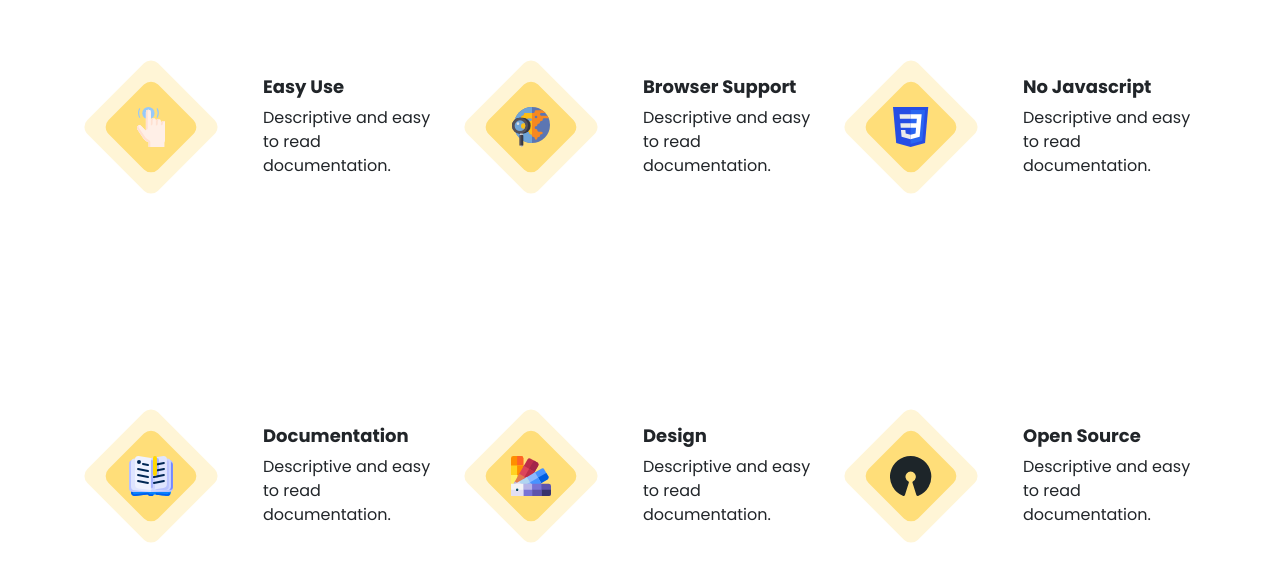
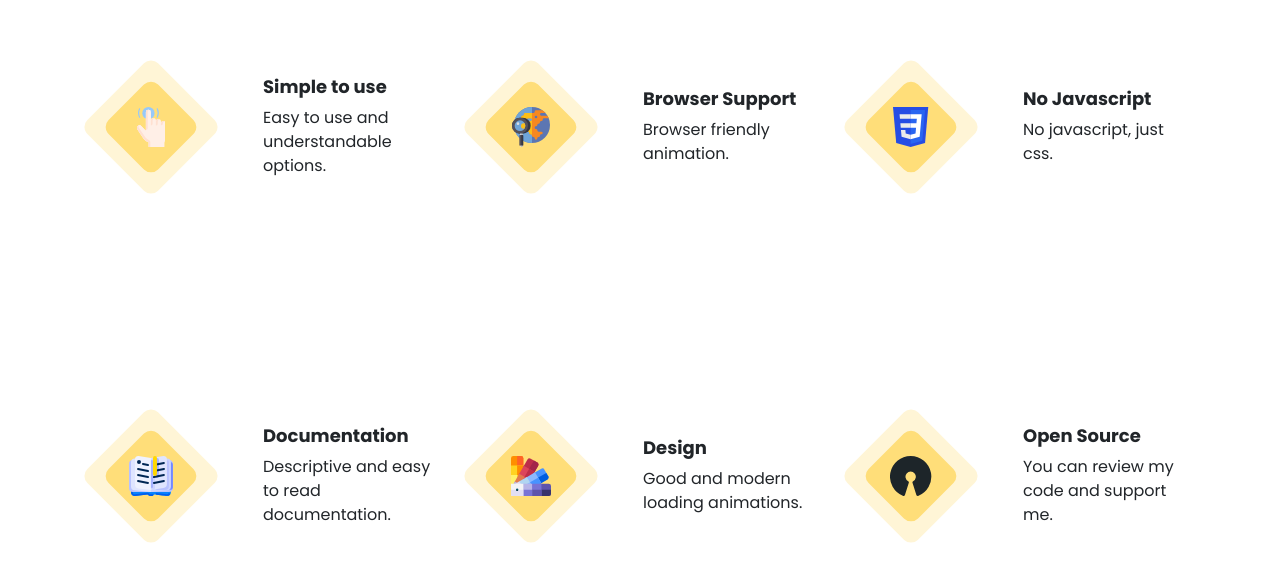
Before and after one commit to bolt-loading/bolt-loading-website, an Angular app: page / in a window 1280 px wide. Shown: the part 1139-1721 px from the top of the page. Built offline with nearby package versions, Linux system fonts and the light colour scheme.

Commit message:
Services section development.

```diff
--- a/src/app/services-section/services-section.component.ts
+++ b/src/app/services-section/services-section.component.ts
@@ -20,18 +20,18 @@ export class ServicesSectionComponent implements OnInit {
 
   cards = [
     {
-      title: "Easy Use",
-      detail: "Descriptive and easy to read documentation.",
+      title: "Simple to use",
+      detail: "Easy to use and understandable options.",
       icon: "hand"
     },
     {
       title: "Browser Support",
-      detail: "Descriptive and easy to read documentation.",
+      detail: "Browser friendly animation.",
       icon: "world"
     },
     {
       title: "No Javascript",
-      detail: "Descriptive and easy to read documentation.",
+      detail: "No javascript, just css.",
       icon: "css"
     },
     {
@@ -41,12 +41,12 @@ export class ServicesSectionComponent implements OnInit {
     },
     {
       title: "Design",
-      detail: "Descriptive and easy to read documentation.",
+      detail: "Good and modern loading animations.",
       icon: "colors"
     },
     {
       title: "Open Source",
-      detail: "Descriptive and easy to read documentation.",
+      detail: "You can review my code and support me.",
       icon: "open-source"
     }
   ]
```
